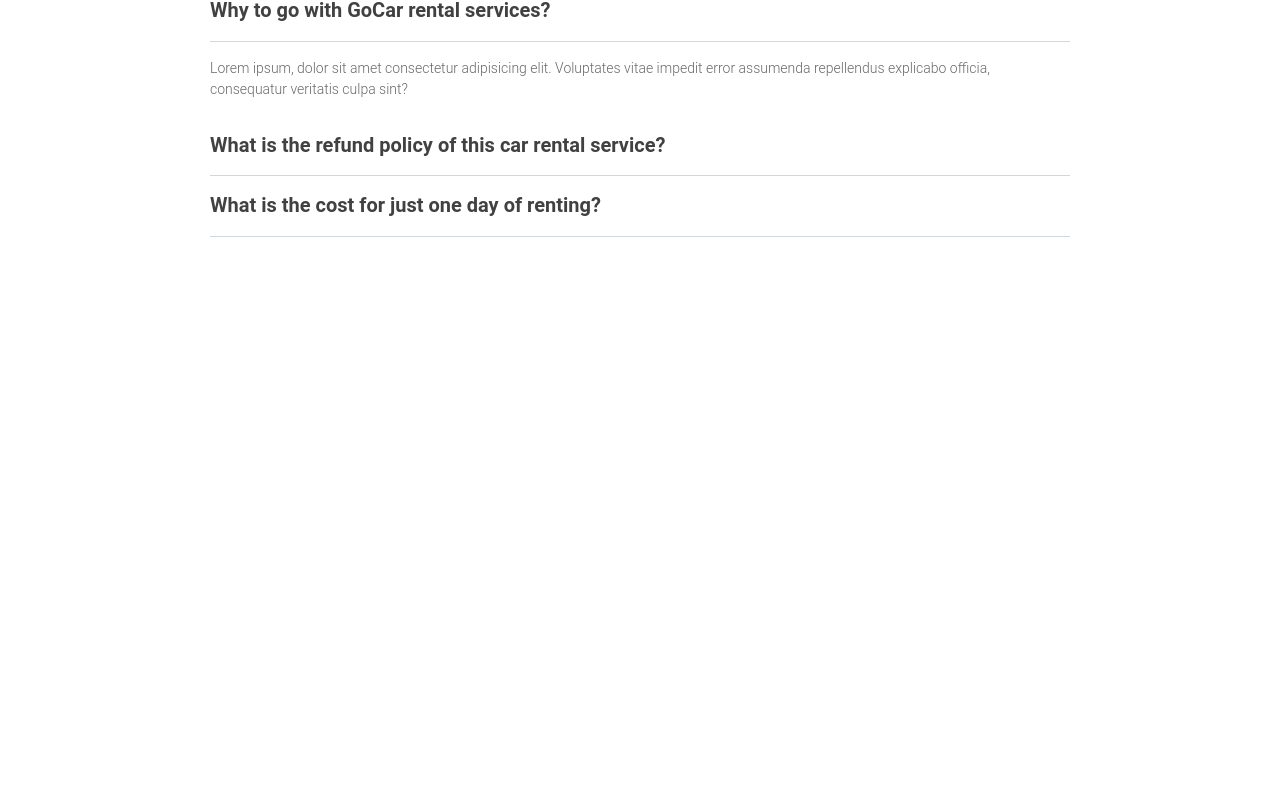
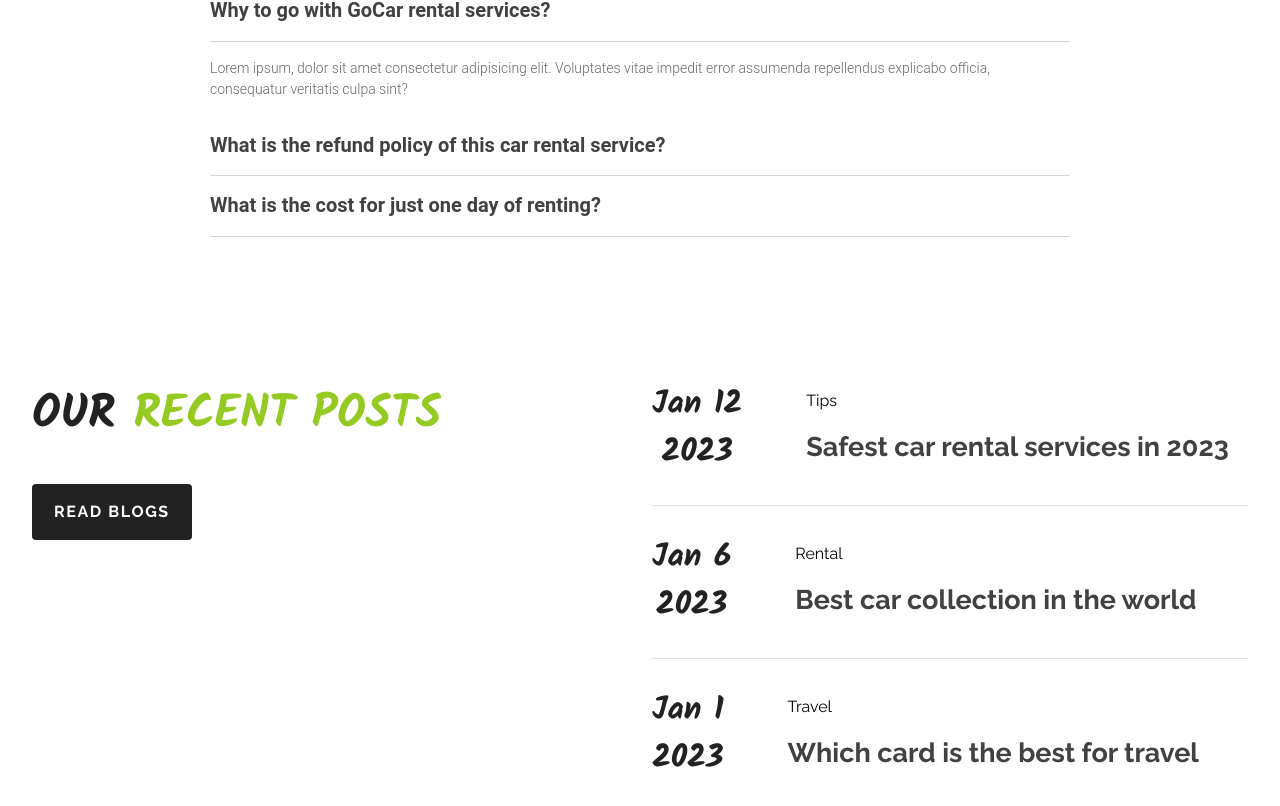
Before and after one commit to ArfinHasib/go-car-Car-rental-website-, a React (Create React App) app: page / in a window 1280 px wide. Shown: the part 4366-5172 px from the top of the page. Before the commit the page ends 4603 px from the top, so only its background shows below. Built offline with nearby package versions, Linux system fonts and the light colour scheme.

Commit message:
Building the posts section

```diff
--- a/src/App.jsx
+++ b/src/App.jsx
@@ -24,7 +24,7 @@ function App() {
          <Pricing />
          <Services />
          <FAQ />
-         {/* <Posts /> */}
+         <Posts />
          {/* <Contact /> */}
          {/* <Footer /> */}
       </>
--- a/src/components/BlogPost.jsx
+++ b/src/components/BlogPost.jsx
@@ -1,5 +1,25 @@
-const BlogPost = () => {
-  return <div>BlogPost</div>;
+const BlogPost = ({ date, category, title }) => {
+   return (
+      <div className='flex flex-col gap-7'>
+         <div className='flex flex-col sm:flex-row items-center gap-4 sm:gap-16'>
+            <h3 className='text-[32px] font-kalam text-primary-black font-bold text-center'>
+               {date} <br /> 2023
+            </h3>
+
+            <div>
+               <p className='to-subtitle-gray mb-[14px] text-center sm:text-start'>
+                  {category}
+               </p>
+
+               <h3 className='text-dark-gray font-bold text-[27px] text-center sm:text-start'>
+                  {title}
+               </h3>
+            </div>
+         </div>
+
+         <div className='w-full h-[1px] bg-secondary-gray' />
+      </div>
+   );
 };
 
 export default BlogPost;
--- a/src/views/Posts.jsx
+++ b/src/views/Posts.jsx
@@ -1,7 +1,41 @@
-import { BlogPost, PrimaryButton } from "../components";
+import { BlogPost, PrimaryButton } from '../components';
 
 const Posts = () => {
-  return <div>Posts</div>;
+   return (
+      <div className='mt-36'>
+         <div className='wrapper flex flex-col lg:flex-row justify-start lg:justify-between gap-12 lg:gap-6'>
+            <div className='flex flex-col gap-9 flex-1'>
+               <h1 className='head_text text-center lg:text-start'>
+                  Our <span className='green_text'>recent posts</span>
+               </h1>
+
+               <PrimaryButton className='w-full sm:w-fit mx-auto lg:mx-0'>
+                  Read blogs
+               </PrimaryButton>
+            </div>
+
+            <div className='flex flex-col gap-7 flex-1'>
+               <BlogPost
+                  date='Jan 12'
+                  category='Tips'
+                  title='Safest car rental services in 2023'
+               />
+
+               <BlogPost
+                  date='Jan 6'
+                  category='Rental'
+                  title='Best car collection in the world'
+               />
+
+               <BlogPost
+                  date='Jan 1'
+                  category='Travel'
+                  title='Which card is the best for travel'
+               />
+            </div>
+         </div>
+      </div>
+   );
 };
 
 export default Posts;
```
